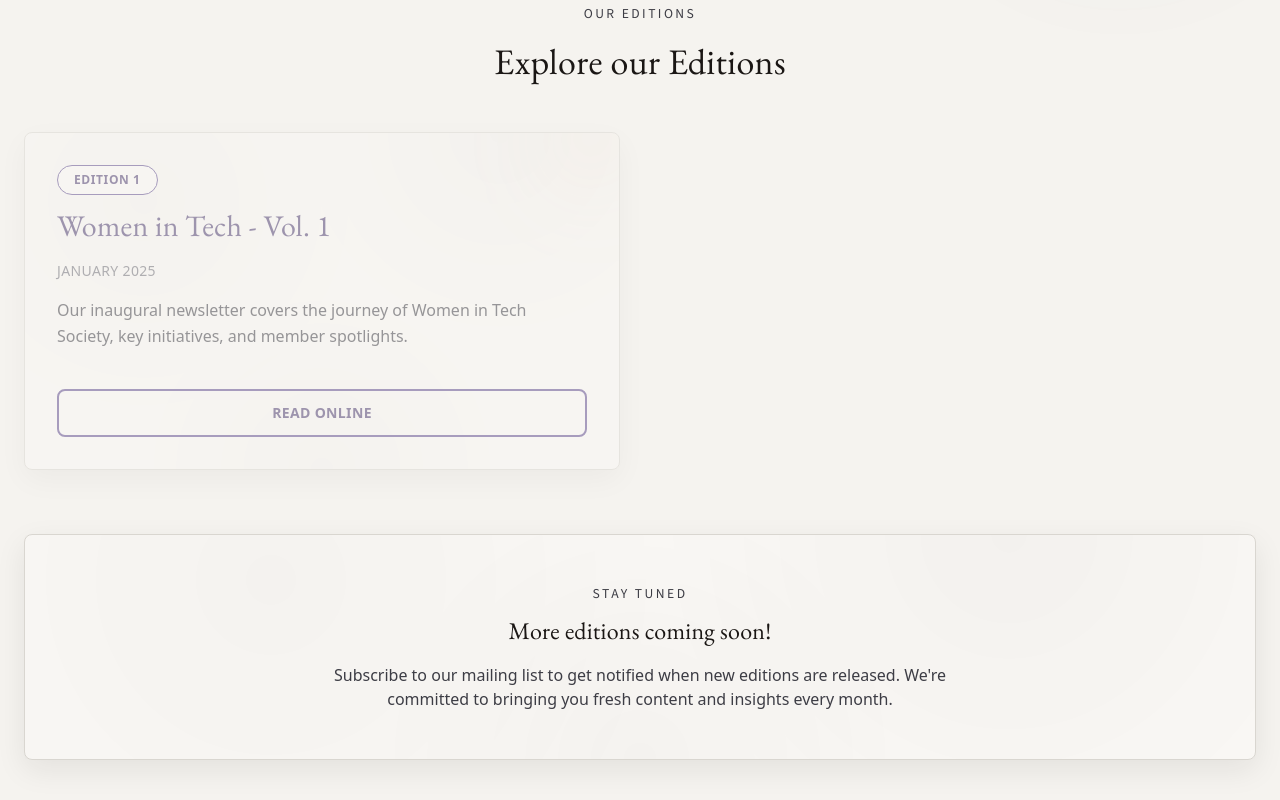
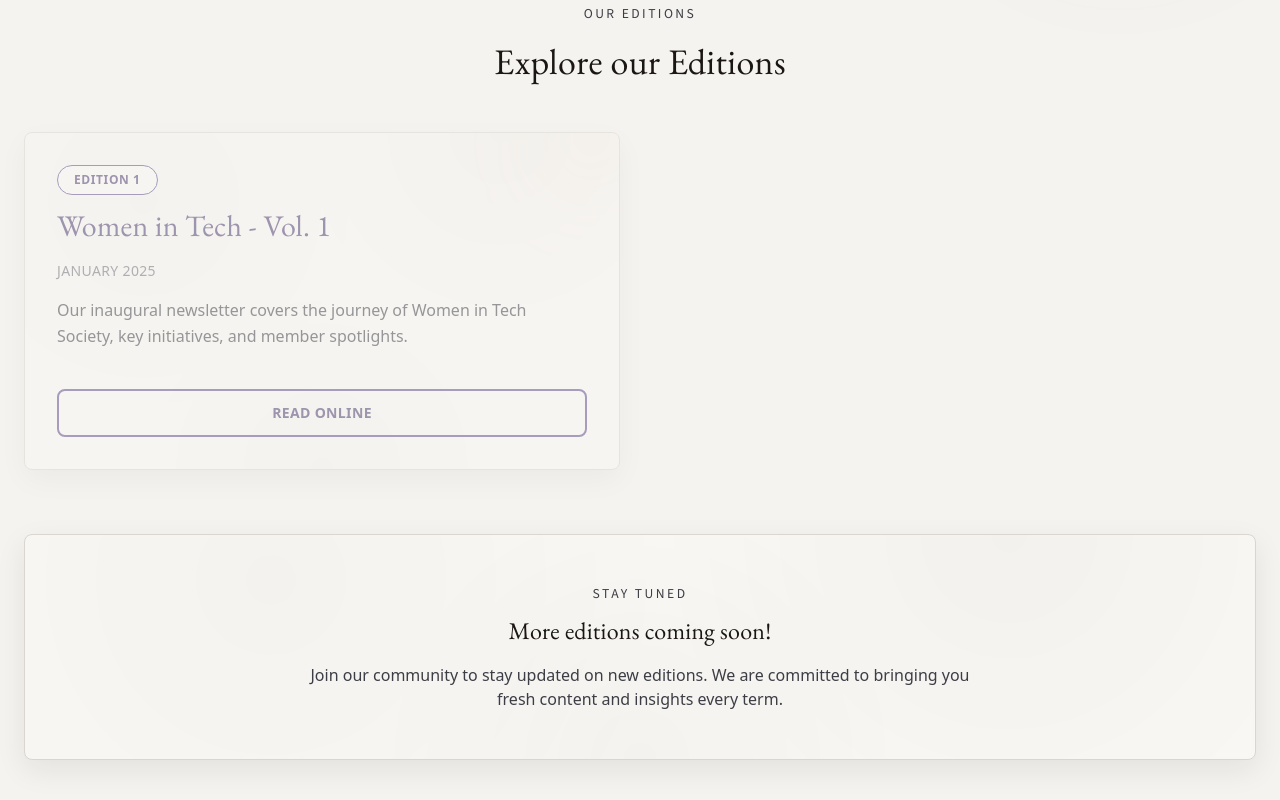
Before and after one commit to 23f1002786/WEBSITE-FOR-SOCIETY, a React (Vite) app in the folder web/: page /newsletter in a window 1280 px wide. Shown: the part 525-1325 px from the top of the page. Built offline with nearby package versions, Linux system fonts and the light colour scheme.

Commit message:
newsletter: chance the subscription text

```diff
--- a/web/src/Newsletter.tsx
+++ b/web/src/Newsletter.tsx
@@ -163,7 +163,7 @@ export default function Newsletter() {
                 More editions coming soon!
               </h3>
               <p className="text-sm md:text-base text-[color:var(--text-secondary)] max-w-2xl mx-auto">
-                Subscribe to our mailing list to get notified when new editions are released. We're committed to bringing you fresh content and insights every month.
+                Join our community to stay updated on new editions. We are committed to bringing you fresh content and insights every term.
               </p>
             </div>
           </FadeIn>
```
